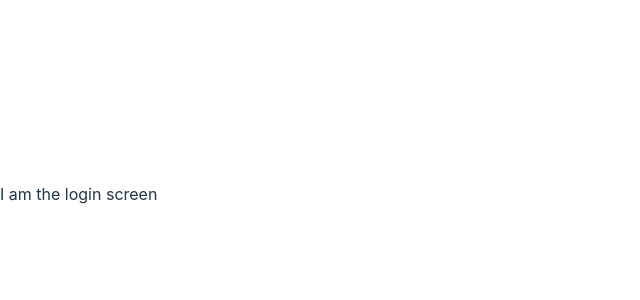
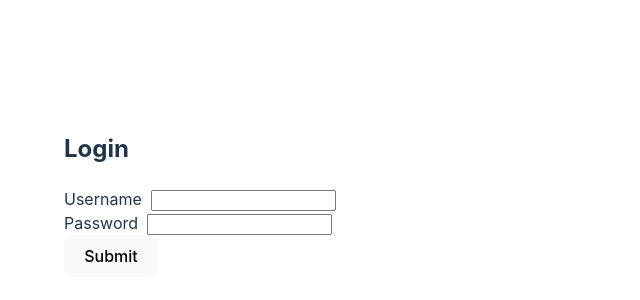
Before and after one commit to sfdeloach/todo, a React (Vite) app in the folder client/: page / in a window 1280 px wide. Shown: the part 206-506 px from the top of the page, without its empty margins (0-640 px from the left). Built offline with nearby package versions, Linux system fonts and the light colour scheme; no server answers; the HTML template or start-up script is replaced by a standard one.

Commit message:
login backend update

```diff
--- a/client/queries/query.js
+++ b/client/queries/query.js
@@ -19,3 +19,23 @@ query Session {
     }
   }
 }`;
+
+export const getUserInfo = (username, password) => `
+query User {
+  user(username: "${username}", password: "${password}") {
+    _id
+    role_id
+    isActive
+    isHidden
+    name_first
+    name_last
+    username
+    password
+    role {
+      _id
+      name
+      description
+    }
+    error
+  }
+}`;
--- a/client/routes/Login.jsx
+++ b/client/routes/Login.jsx
@@ -1,5 +1,83 @@
+import { useState } from 'react';
+import { getUserInfo } from '../queries/query';
+
 function Login() {
-  return <>I am the login screen</>;
+  const blankForm = { username: '', password: '' };
+
+  const [form, setForm] = useState(blankForm);
+  const [error, setError] = useState(null);
+  const [status, setStatus] = useState('typing'); // 'typing', 'submitting', or 'success'
+
+  async function handleSubmit(e) {
+    e.preventDefault();
+    setStatus('submitting');
+    try {
+      const user = await submitForm(form);
+      setError(null);
+      setStatus('success');
+      console.log(user);
+    } catch (err) {
+      setStatus('typing');
+      setError(err);
+    }
+  }
+
+  function handleFormChange(e) {
+    let update = { ...form };
+    update[e.target.name] = e.target.value;
+    setForm(update);
+  }
+
+  return (
+    <>
+      <h2>Login</h2>
+      {error !== null && <p>username or password does not match</p>}
+      <form onSubmit={handleSubmit}>
+        <label>
+          Username &nbsp;
+          <input
+            autoComplete='true'
+            disabled={status === 'submitting'}
+            name='username'
+            onChange={handleFormChange}
+            type='text'
+            value={form.username}
+          />
+        </label>
+        <br />
+        <label>
+          Password &nbsp;
+          <input
+            autoComplete='true'
+            disabled={status === 'submitting'}
+            name='password'
+            onChange={handleFormChange}
+            type='text'
+            value={form.password}
+          />
+        </label>
+        <br />
+        <button disabled={status === 'submitting'}>Submit</button>
+      </form>
+    </>
+  );
+}
+
+function submitForm(form) {
+  return new Promise((resolve, reject) => {
+    fetch('http://localhost:3000/api', {
+      method: 'POST',
+      mode: 'cors',
+      headers: { 'Content-Type': 'application/json' },
+      body: JSON.stringify({ query: getUserInfo(form.username, form.password) })
+    })
+      .then(res => res.json())
+      .then(data => {
+        const user = data.data.user;
+        if (user.error) reject(user.error);
+        else resolve(user);
+      });
+  });
 }
 
 export default Login;
--- a/client/src/index.css
+++ b/client/src/index.css
@@ -25,7 +25,7 @@ a:hover {
 }
 
 body {
-  margin: 0;
+  margin: 0px 0px 0px 4rem;
   display: flex;
   place-items: center;
   min-width: 320px;
```
Also changed, not shown: 1 other file (tests, documents, lock files or other folders).
